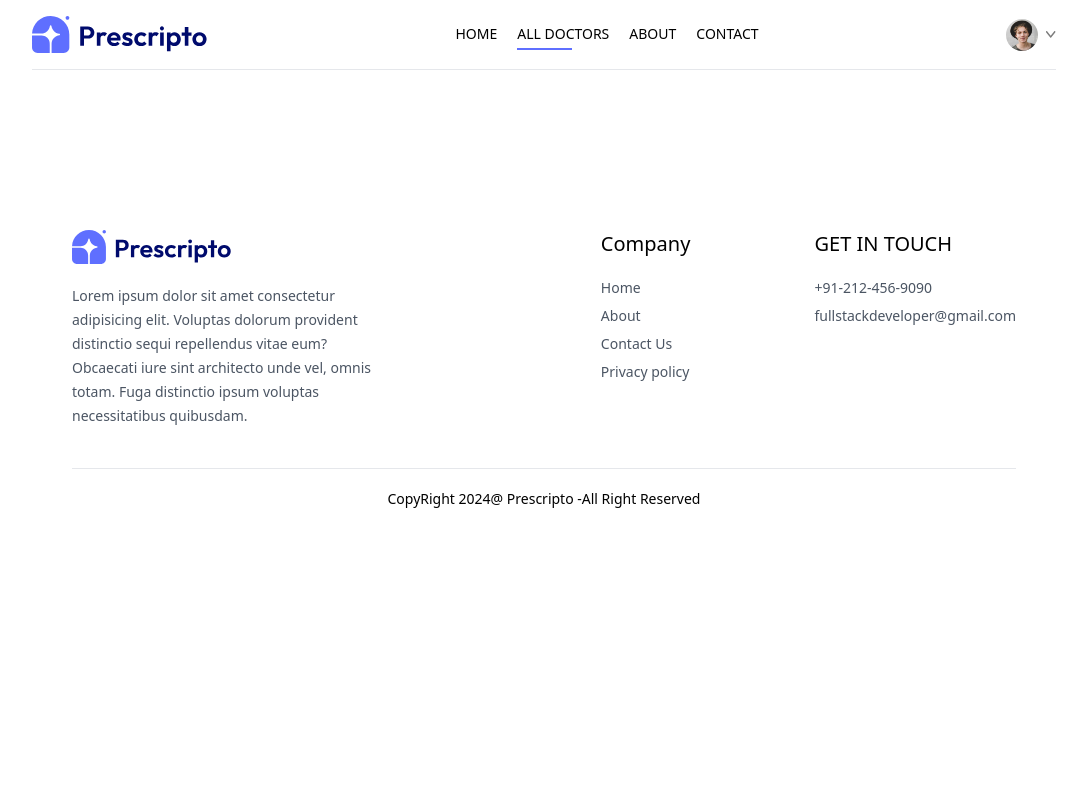
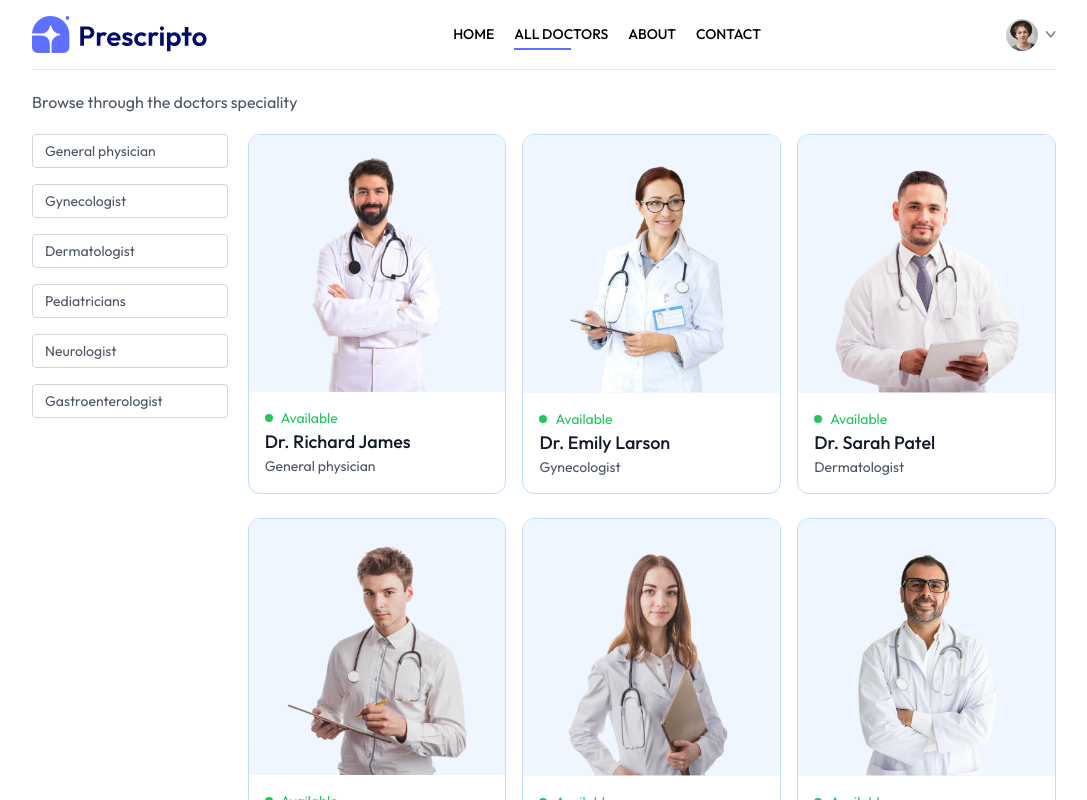
Before and after one commit to Harshgangwal10/doctor_appointment_booking_website, a React (Vite) app in the folder frontend/: page /doctors in a window 1280 px wide. Shown: the top 800 px of the page, without its empty margins (96-1183 px from the left). Built offline with nearby package versions, Linux system fonts and the light colour scheme.

Commit message:
DoctorsPage Complete

```diff
--- a/frontend/src/components/Header.jsx
+++ b/frontend/src/components/Header.jsx
@@ -3,10 +3,10 @@ import { assets } from '../assets/assets'
 
 const Header = () => {
   return (
-    <div className=' flex flex-col md:flex-row flex-wrap bg-primary rounded-lg px-6 md:px-10 lg:px-20'>
+    <div className=' flex flex-col md:flex-row flex-wrap bg-primary rounded-lg px-6 md:px-10 lg:px-20 '>
       {/* - - - - - Left side  ------*/}
-      <div className='md:w-1/2 flex flex-col items-start justify-center gap-4 py-10 m-auto md:py[16vw] md:mb[-30px]'>
-        <p className='text-3xl md:text-4xl lg:text-5xl text-white font-semibold leading-tight md:leading-tight lg-leading-tight'> Book Appointment <b/> With Trusted Doctors</p>
+      <div className='md:w-1/2 flex flex-col items-start justify-center gap-4 py-20 m-auto md:py[16vw] md:mb[-30px]'>
+        <p className='text-3xl md:text-4xl lg:text-5xl text-white font-semibold leading-tight md:leading-tight lg-leading-tight py-10'> Book Appointment <b/> With Trusted Doctors</p>
         <div className='flex flex-col md:flex-row items-center gap-3 text-white text-sm font-light'>
           <img className=' w-28'src={assets.group_profiles} alt="" />
           <p>Simply browse through our extensive list of trusted doctors,<br /> schedule your appointment hassle-free</p>
@@ -18,7 +18,7 @@ const Header = () => {
 
        {/* - - - - - Right side  ------*/}
        <div className='md:w-1/2 relative'>
-    <img className='w-full md:absolute bottom-0 h-auto rounded-lg'src={assets.header_img} alt="" />
+    <img className='w-full md:absolute bottom-0 h-auto rounded-lg 'src={assets.header_img} alt="" />
 
        </div>
     </div>
--- a/frontend/src/components/Navbar.jsx
+++ b/frontend/src/components/Navbar.jsx
@@ -10,7 +10,7 @@ const navbar = () => {
   const [token,setToken] =useState(true);
   return (
     <div className='flex items-center justify-between text-sm py-4 mb-5 border-b border-b-grey-400'>
-      <img  className=' w-44 cursor-pointer'  src={assets.logo} alt="" />
+      <img onClick={()=>navigate('./')} className=' w-44 cursor-pointer'  src={assets.logo} alt="" />
       <ul className='hidden md:flex items-start gap-5 font-medium'>
         <NavLink to='/'>
           <li className='py-1'>HOME</li>
--- a/frontend/src/components/TopDoctors.jsx
+++ b/frontend/src/components/TopDoctors.jsx
@@ -30,7 +30,7 @@ const TopDoctors = () => {
           </div>
         ))}
       </div>
-      <button  onClick={ ()=>{navigate(`/doctors`); scrollTo(0,0)}}className="bg-blue-50 text-gray-600 px-12 py-3 rounded-full m-10">
+      <button  onClick={ ()=>{navigate(`/doctors`); scrollTo(0,0)}}className="bg-red-50 text-gray-700 px-12 py-3 rounded-full m-10 hover:scale-105 transition-all">
         more
       </button>
     </div>
--- a/frontend/src/index.css
+++ b/frontend/src/index.css
@@ -1,7 +1,13 @@
+@import url('https://fonts.googleapis.com/css2?family=Outfit:wght@100..900&family=Roboto+Mono:wght@100..700&family=Rubik&display=swap');
+
 @tailwind base;
 @tailwind components;
 @tailwind utilities;
 
+
+*{
+  font-family: Outfit;
+}
 
 .active hr{
   @apply block
--- a/frontend/src/pages/Doctors.jsx
+++ b/frontend/src/pages/Doctors.jsx
@@ -1,9 +1,60 @@
-import React from 'react'
+import React, { useContext, useEffect, useState } from 'react'
+import { useNavigate, useParams } from 'react-router-dom'
+import { AppContext } from '../context/AppContext'
 
 const Doctors = () => {
+  const {speciality} =useParams()
+  const[filterDoc,setFilterDoc] =useState([])
+  const navigate = useNavigate()
+
+  const {doctors} =useContext(AppContext)
+
+  const applyFilter =()=>{
+    if(speciality){
+      setFilterDoc(doctors.filter(doc=>doc.speciality===speciality))
+    }else{
+      setFilterDoc(doctors)
+    }
+  }
+  useEffect(()=>{
+      applyFilter()
+  },[doctors,speciality])
+
+
   return (
     <div>
-
+      <p className='text-gray-600'>Browse through the doctors speciality</p>
+      <div className='flex flex-col sm:flex-row items-start gap-5 mt-5'>
+        <div className=' flex flex-col gap-4 text-sm text-gray-600'>
+          <p onClick={()=> speciality === 'General physician' ? navigate('/doctors'): navigate('/doctors/General physician')} className={`w-[94vw] sm:w-auto pl-3 py-1.5 pr-16 border border-gray-300 rounded transition-all cursor-pointer ${speciality === 'General physician' ? "bg-indigo-100 text-black" : ""}`}>General physician</p>
+          <p onClick={()=> speciality === 'Gynecologist' ? navigate('/doctors'): navigate('/doctors/Gynecologist')} className={`w-[94vw] sm:w-auto pl-3 py-1.5 pr-16 border border-gray-300 rounded transition-all cursor-pointer  ${speciality === 'Gynecologist' ? "bg-indigo-100 text-black" : ""}`}>Gynecologist</p>
+          <p onClick={()=> speciality === 'Dermatologist' ? navigate('/doctors'): navigate('/doctors/Dermatologist')} className={`w-[94vw] sm:w-auto pl-3 py-1.5 pr-16 border border-gray-300 rounded transition-all cursor-pointer  ${speciality === 'Dermatologist' ? "bg-indigo-100 text-black" : ""}`}>Dermatologist</p>
+          <p onClick={()=> speciality === 'Pediatricians' ? navigate('/doctors'): navigate('/doctors/Pediatricians')} className={`w-[94vw] sm:w-auto pl-3 py-1.5 pr-16 border border-gray-300 rounded transition-all cursor-pointer  ${speciality === 'Pediatricians' ? "bg-indigo-100 text-black" : ""}`}>Pediatricians</p>
+          <p onClick={()=> speciality === 'Neurologist' ? navigate('/doctors'): navigate('/doctors/Neurologist')} className={`w-[94vw] sm:w-auto pl-3 py-1.5 pr-16 border border-gray-300 rounded transition-all cursor-pointer  ${speciality === 'Neurologist' ? "bg-indigo-100 text-black" : ""}`}>Neurologist</p>
+          <p onClick={()=> speciality === 'Gastroenterologist' ? navigate('/doctors'): navigate('/doctors/Gastroenterologist')} className={`w-[94vw] sm:w-auto pl-3 py-1.5 pr-16 border border-gray-300 rounded transition-all cursor-pointer  ${speciality === 'Gastroenterologist' ? "bg-indigo-100 text-black" : ""}`}>Gastroenterologist</p>
+        </div>
+        <div className='w-full grid grid-cols-auto gap-4 gap-y-6'>
+          {
+              filterDoc.map((item, index) => (
+                <div
+                  onClick={() => navigate(`/appointments/${item._id}`)}
+                  className="border border-blue-200 rounded-xl overflow-hidden cursor-pointer hover:translate-y-[-10px] transition-all duration-500"
+                  key={index}
+                >
+                  <img className="bg-blue-50" src={item.image} alt="" />
+                  <div className="p-4">
+                    <div className="flex items-center gap-2 text-sm text-center text-green-500">
+                      <p className="w-2 h-2 bg-green-500 rounded-full"></p>
+                      <p>Available</p>
+                    </div>
+                    <p className="text-gray-900 text-lg font-medium">{item.name}</p>
+                    <p className="text-gray-600 text-sm">{item.speciality}</p>
+                  </div>
+                </div>
+              ))
+          }
+        </div>
+      </div>
     </div>
   )
 }
```
